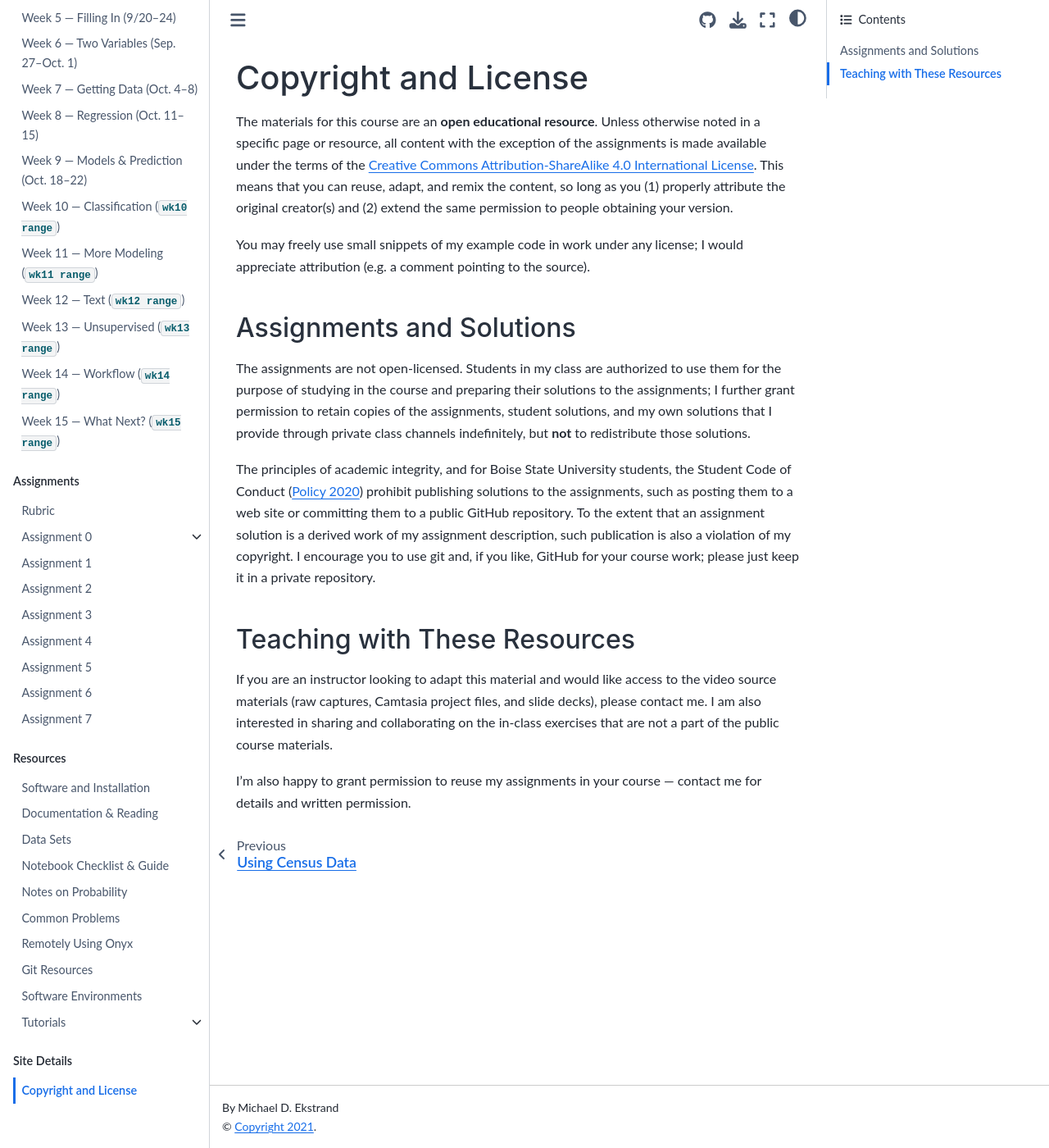
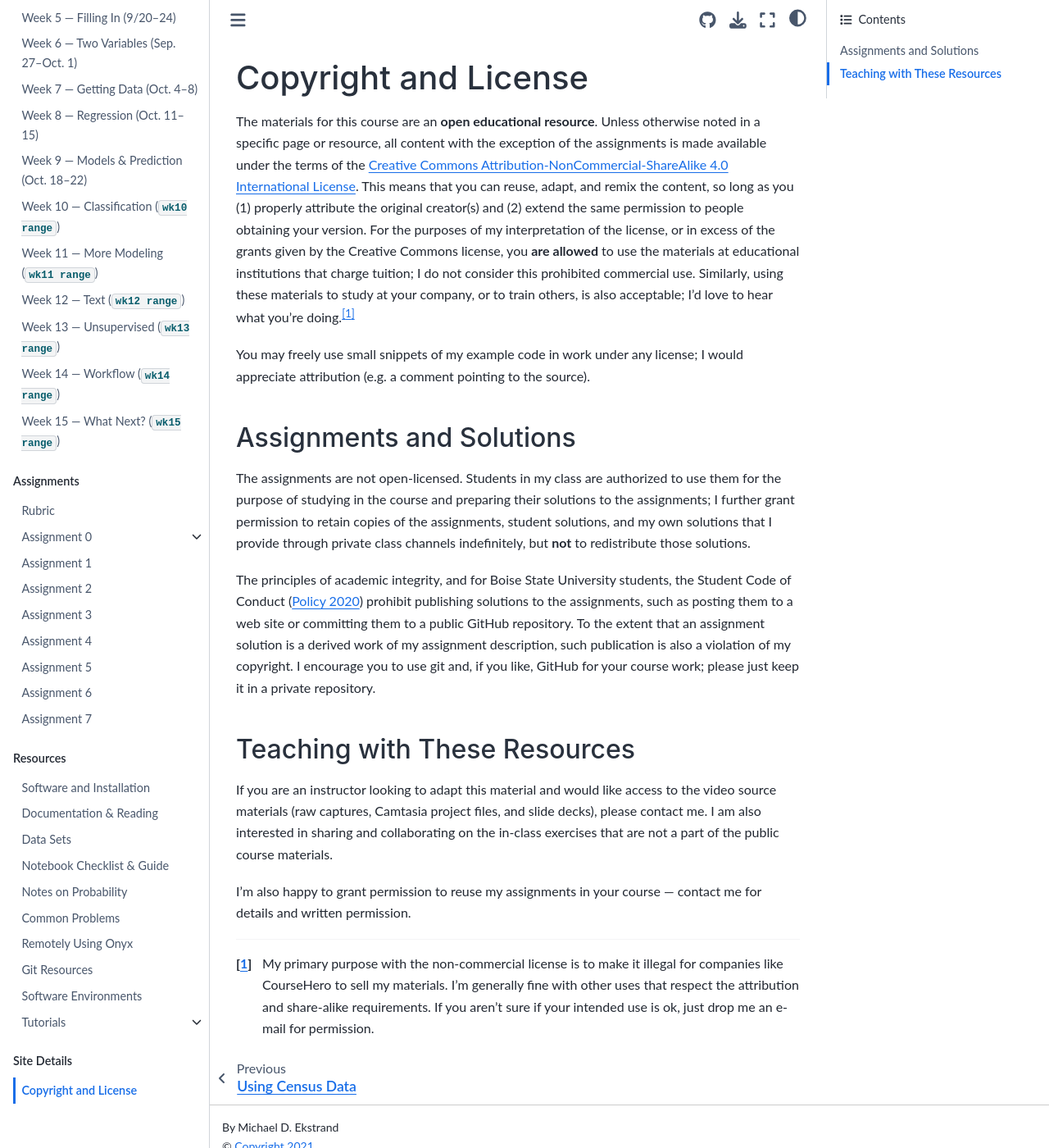
Before and after one commit to mdekstrand/cs533-web, a Jupyter Book: the page built from copyright.md, in a window 1280 px wide and 1400 px high. Shown: the whole window at 82% size. Built offline with Jupyter Book 1.0.4 settings and Sphinx 7.4.7 and the Sphinx Book theme 1.1.4, drawn with Linux system fonts in a browser that asks for light colours; pages that are not in the unit, such as notebooks, are missing from menus; a style sheet for code colours, icons or effects is not loaded.

Commit message:
update copyright to non-commercial

```diff
--- a/copyright.md
+++ b/copyright.md
@@ -1,12 +1,23 @@
 # Copyright and License
 
 [BY-SA]: http://creativecommons.org/licenses/by-sa/4.0/
+[BY-NC-SA]: http://creativecommons.org/licenses/by-nc-sa/4.0/
 
 The materials for this course are an **open educational resource**.  Unless otherwise noted in a
 specific page or resource, all content with the exception of the assignments is made available under
-the terms of the [Creative Commons Attribution-ShareAlike 4.0 International License][BY-SA].  This
+the terms of the [Creative Commons Attribution-NonCommercial-ShareAlike 4.0 International License][BY-NC-SA].  This
 means that you can reuse, adapt, and remix the content, so long as you (1) properly attribute the
-original creator(s) and (2) extend the same permission to people obtaining your version.
+original creator(s) and (2) extend the same permission to people obtaining your version.  For the
+purposes of my interpretation of the license, or in excess of the grants given by the Creative Commons
+license, you **are allowed** to use the materials at educational institutions that charge tuition;
+I do not consider this prohibited commercial use.  Similarly, using these materials to study at
+your company, or to train others, is also acceptable; I'd love to hear what you're doing.[^1]
+
+[^1]: My primary purpose with the non-commercial license is to make it illegal
+      for companies like CourseHero to sell my materials. I'm generally fine
+      with other uses that respect the attribution and share-alike requirements.
+      If you aren't sure if your intended use is ok, just drop me an e-mail for
+      permission.
 
 You may freely use small snippets of my example code in work under any license; I would appreciate
 attribution (e.g. a comment pointing to the source).
```
